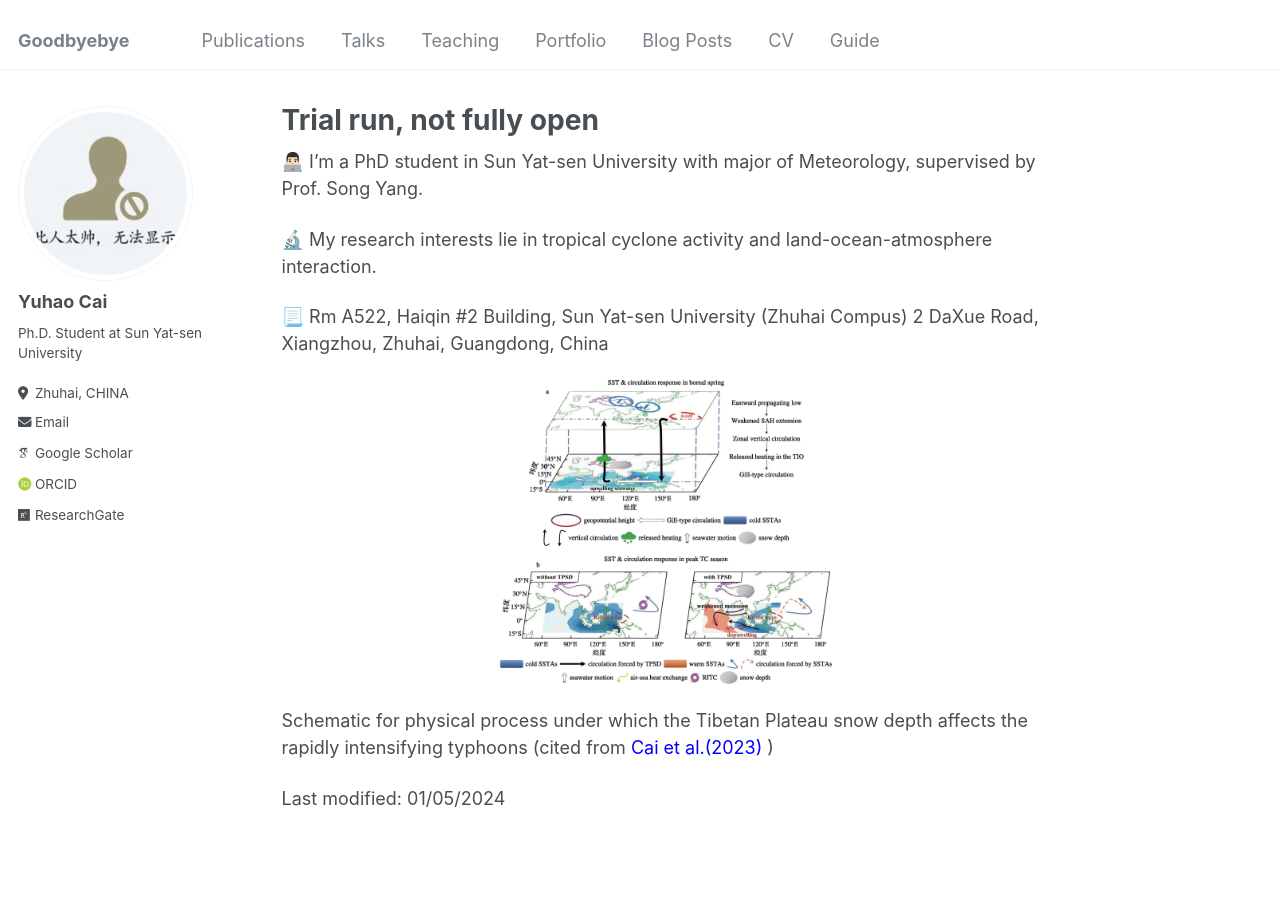
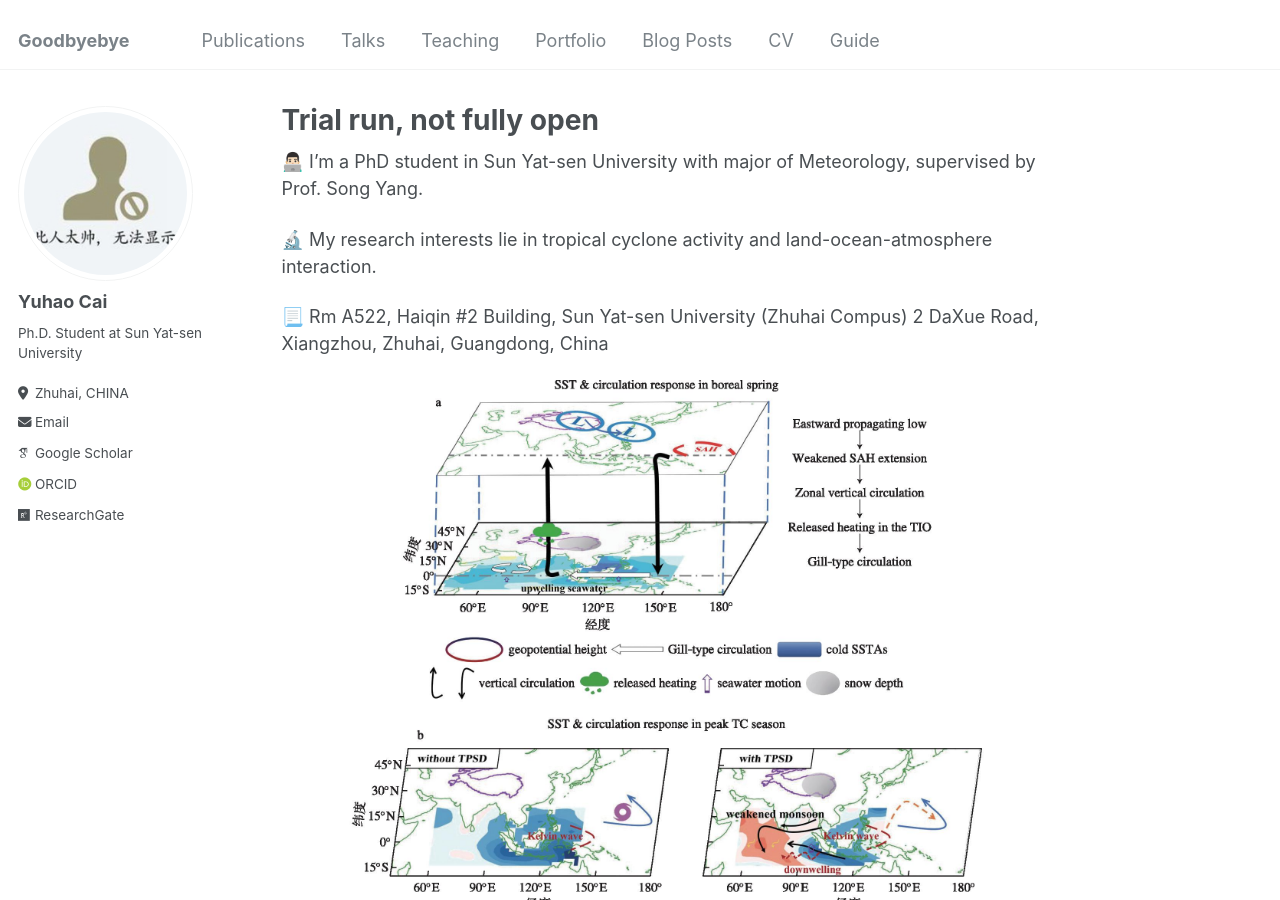
Before and after one commit to caiyh63/caiyh63.github.io, a Jekyll site: the page built from _pages/about.md, in a window 1280 px wide and 900 px high. Built offline with Jekyll 4.4.1, drawn with Linux system fonts in a browser that asks for light colours; some web fonts are replaced.

Commit message:
Update about.md

```diff
--- a/_pages/about.md
+++ b/_pages/about.md
@@ -13,7 +13,12 @@ redirect_from:
 
 📃 Rm A522, Haiqin #2 Building, Sun Yat-sen University (Zhuhai Compus) 2 DaXue Road, Xiangzhou, Zhuhai, Guangdong, China
 
-![Cai-2023-Fig13](/images/NJQX202401002_519.jpg){: .align-center width="400px"}
+
+
+
+![The deep-time evolutions of aridity and dryland](/images/NJQX202401002_519.jpg)
+
+
 
 Schematic for physical process under which the Tibetan Plateau snow depth affects the rapidly intensifying typhoons (cited from <font color=Blue>Cai et al.(2023)</font> )
 
```
